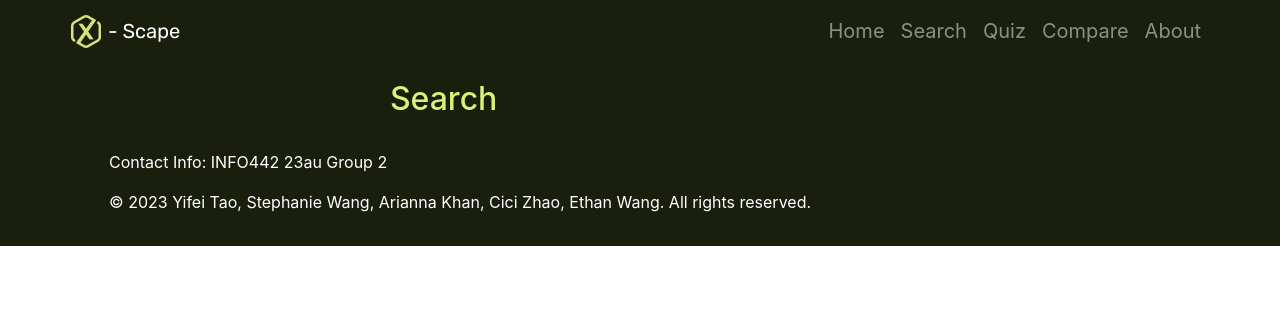
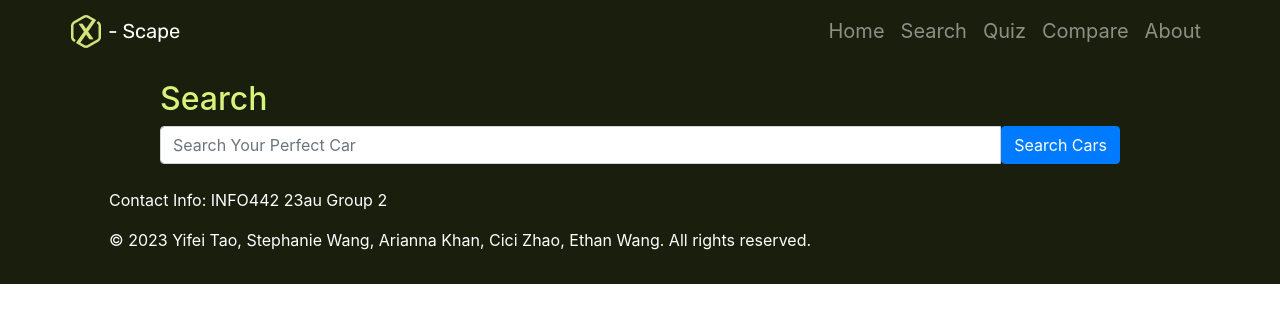
Before and after one commit to UW-INFO442-AU23/sus-city, a React (Create React App) app: page /Search in a window 1280 px wide. Shown: the top 322 px of the page. Built offline with nearby package versions, Linux system fonts and the light colour scheme.

Commit message:
add search bar to search.js

```diff
--- a/src/index.css
+++ b/src/index.css
@@ -573,9 +573,11 @@
 .search {
   background-color: #191f0c;
   display: flex;
-  flex-direction: row;
+  flex-direction: column;
   justify-content: center;
   width: 100%;
+  padding-left: 10rem;
+  padding-right: 10rem;
 }
 .search .main-header {
   margin-top: 5rem;
```
